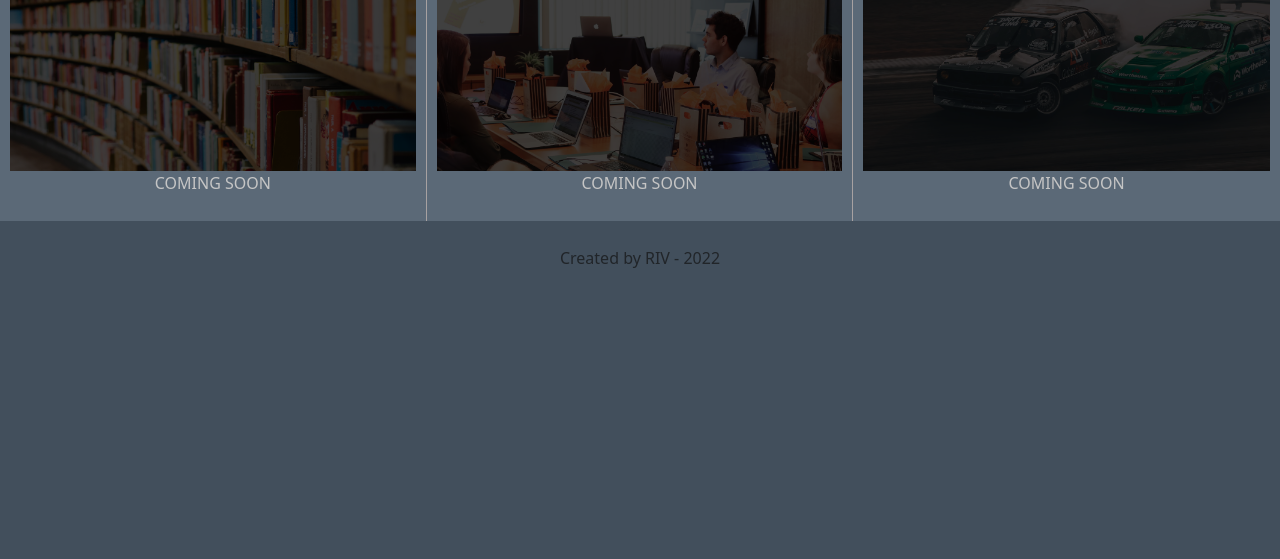
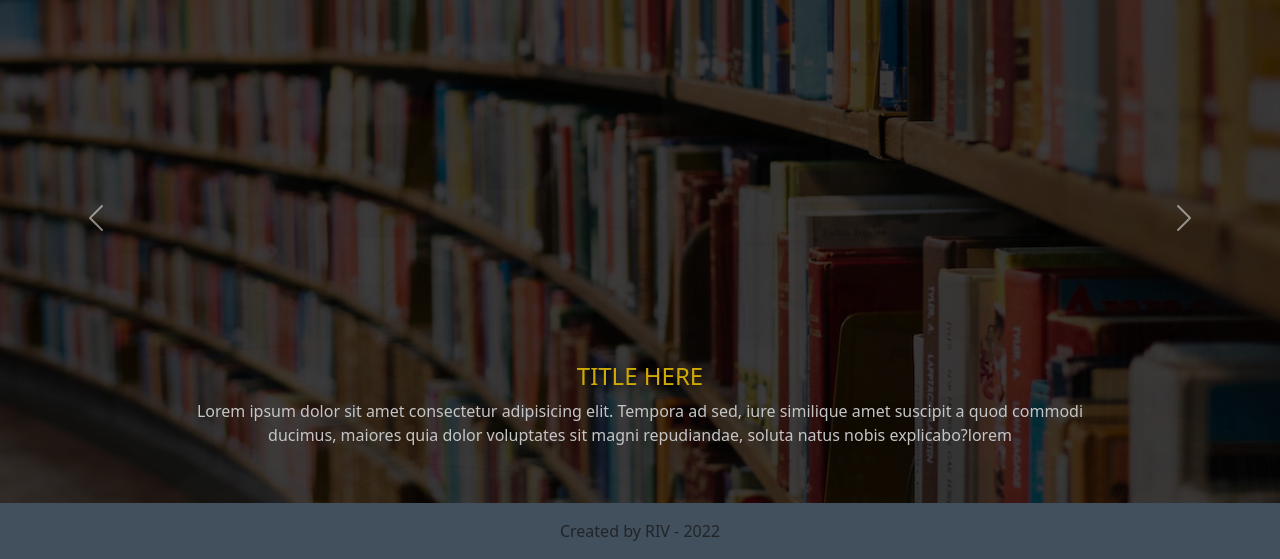
Before and after one commit to TH3RIV/TH3RIV.github.io, a plain HTML site: page index.html in a window 1280 px wide. Shown: the part 300-859 px from the top of the page. Before the commit the page ends 800 px from the top, so only its background shows below. Drawn offline with nearby package versions, Linux system fonts and the light colour scheme.

Commit message:
Update index.html

```diff
--- a/index.html
+++ b/index.html
@@ -9,13 +9,13 @@
     <link href="https://cdn.jsdelivr.net/npm/bootstrap@5.2.2/dist/css/bootstrap.min.css" rel="stylesheet"
         integrity="sha384-Zenh87qX5JnK2Jl0vWa8Ck2rdkQ2Bzep5IDxbcnCeuOxjzrPF/et3URy9Bv1WTRi" crossorigin="anonymous">
     <link rel="stylesheet" href="styles.css">
-    <title>TH3RIV | gitHub.io</title>
+    <title>Saulius Kulikauskas | RIV</title>
 </head>
 
 <body>
     <nav class="navbar sticky-top navbar-expand-lg navbar-dark bg-dark">
         <div class="container-fluid">
-            <a class="navbar-brand" href="index.html">TH3RIV</a>
+            <a class="navbar-brand" href="index.html">Saulius Kulikauskas | RIV</a>
             <button class="navbar-toggler" type="button" data-bs-toggle="collapse" data-bs-target="#topbar"
                 aria-controls="topbar" aria-expanded="false" aria-label="Toggle navigation">
                 <span class="navbar-toggler-icon"></span>
@@ -39,23 +39,55 @@
                 am able to implement things I learn. You are more than welcome to follow my progress. Once again.
                 WELCOME!</p>
         </div>
-        <div class="container-fluid text-center" id="fluid">
-            <div class="row">
-                <div class="col-12 col-md-4 main-info">
-                    <h2>CHALLENGES</h2>
-                    <img src="Placeholders/education.jpg">
-                    <p>COMING SOON</p>
+        <div class="container-fluid" id="caro">
+            <div id="carouselExampleInterval" class="carousel slide carousel-fade" data-bs-ride="carousel">
+                <div class="carousel-inner">
+                    <div class="carousel-item active" data-bs-interval="5000">
+                        <a href="index.html"><img src="Placeholders/education.jpg" class="d-block w-100"
+                                alt="education"></a>
+                        <div class="carousel-caption d-md-block">
+                            <h4 class="slideLabel">TITLE HERE</h4>
+                            <p class=" d-none d-sm-block slideText">Lorem ipsum dolor sit amet consectetur adipisicing
+                                elit.
+                                Tempora ad sed, iure similique
+                                amet suscipit a quod commodi ducimus, maiores quia dolor voluptates sit magni
+                                repudiandae, soluta natus nobis explicabo?lorem</p>
+                        </div>
+                    </div>
+                    <div class="carousel-item" data-bs-interval="5000">
+                        <a href="index.html"><img src="Placeholders/work.jpg" class="d-block w-100" alt="work"></a>
+                        <div class="carousel-caption d-md-block">
+                            <h4 class="slideLabel">TITLE HERE</h4>
+                            <p class=" d-none d-sm-block slideText">Lorem ipsum dolor sit amet consectetur adipisicing
+                                elit.
+                                Tempora ad sed, iure similique
+                                amet suscipit a quod commodi ducimus, maiores quia dolor voluptates sit magni
+                                repudiandae, soluta natus nobis explicabo?lorem</p>
+                        </div>
+                    </div>
+                    <div class="carousel-item" data-bs-interval="5000">
+                        <a href="index.html"><img src="Placeholders/interests.jpg" class="d-block w-100"
+                                alt="interests"></a>
+                        <div class="carousel-caption d-md-block">
+                            <h4 class="slideLabel">TITLE HERE</h4>
+                            <p class=" d-none d-sm-block slideText">Lorem ipsum dolor sit amet consectetur adipisicing
+                                elit.
+                                Tempora ad sed, iure similique
+                                amet suscipit a quod commodi ducimus, maiores quia dolor voluptates sit magni
+                                repudiandae, soluta natus nobis explicabo?lorem</p>
+                        </div>
+                    </div>
                 </div>
-                <div class="col-12 col-md-4 main-info">
-                    <h2>PROJECTS</h2>
-                    <img src="Placeholders/work.jpg">
-                    <p>COMING SOON</p>
-                </div>
-                <div class="col-12 col-md-4 main-info">
-                    <h2>GITHUB REPOSITORY</h2>
-                    <img src="Placeholders/interests.jpg">
-                    <p>COMING SOON</p>
-                </div>
+                <button class="carousel-control-prev" type="button" data-bs-target="#carouselExampleInterval"
+                    data-bs-slide="prev">
+                    <span class="carousel-control-prev-icon" aria-hidden="true"></span>
+                    <span class="visually-hidden">Previous</span>
+                </button>
+                <button class="carousel-control-next" type="button" data-bs-target="#carouselExampleInterval"
+                    data-bs-slide="next">
+                    <span class="carousel-control-next-icon" aria-hidden="true"></span>
+                    <span class="visually-hidden">Next</span>
+                </button>
             </div>
         </div>
     </main>
```
